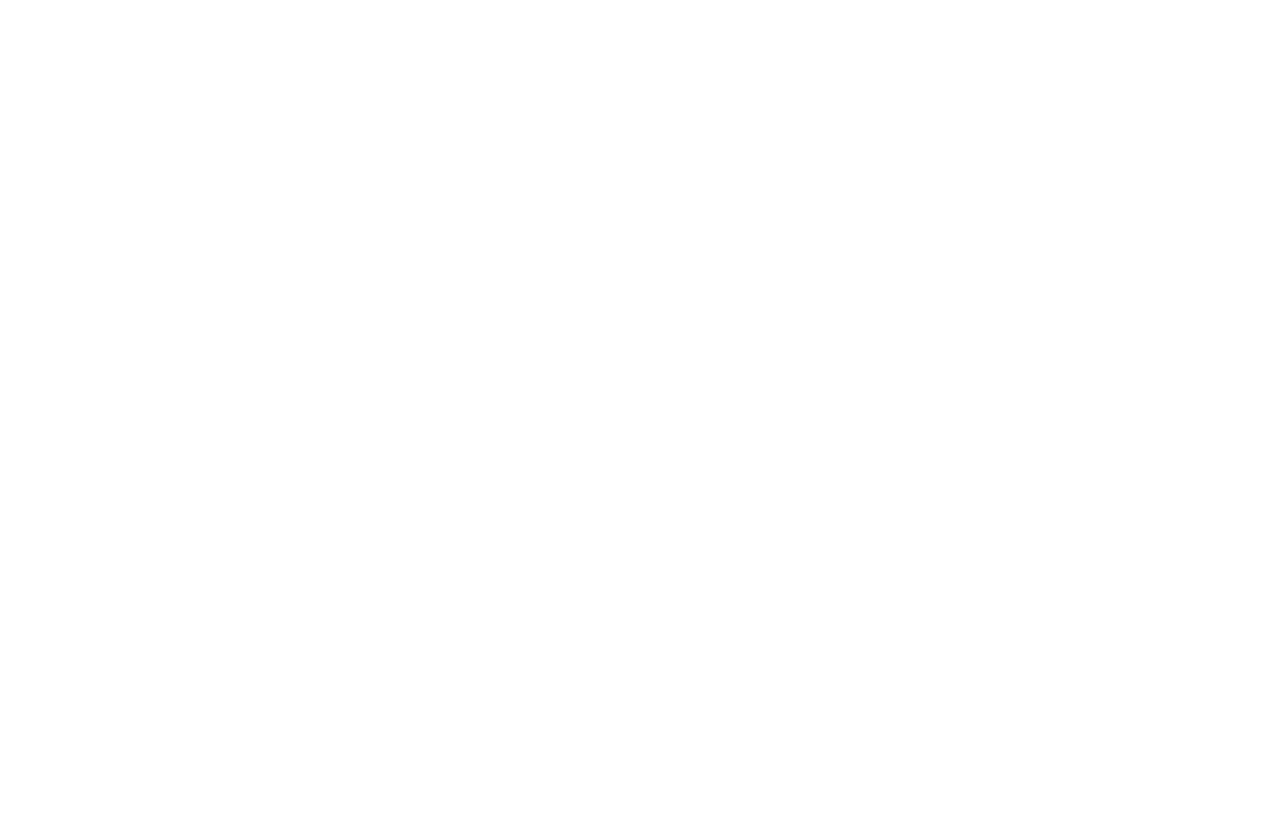
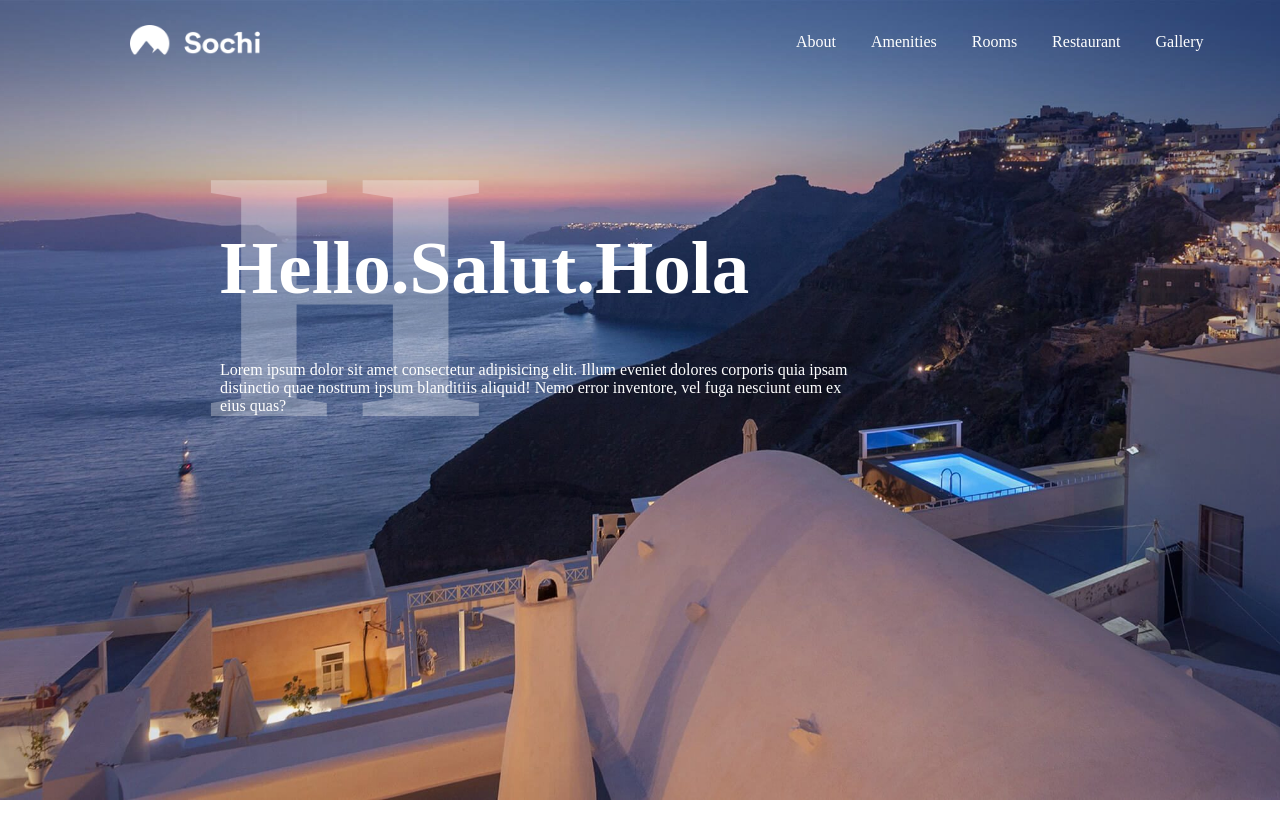
Before and after one commit to ya2n-bt/Eval-HTML-CSS, a plain HTML site: page index.html in a window 1280 px wide. Shown: the top 838 px of the page. Before the commit the page ends 800 px from the top, so only its background shows below. Drawn offline with Linux system fonts and the light colour scheme.

Commit message:
Création de la page home et toutes les sections vides

```diff
--- a/index.html
+++ b/index.html
@@ -3,9 +3,43 @@
 <head>
     <meta charset="UTF-8">
     <meta name="viewport" content="width=device-width, initial-scale=1.0">
-    <title>Document</title>
+    <title>Hotel website</title>
+    <link rel="stylesheet" href="styles.css">
 </head>
+
 <body>
+    <header id="Home">
+        <div class="tete">
+            <img src="Images/logo.png">
+            <nav>
+                <a href="#About">About</a>
+                <a href="#Amenities">Amenities</a>
+                <a href="#Rooms">Rooms</a>
+                <a href="#Restaurant">Restaurant</a>
+                <a href="#Gallery">Gallery</a>
+            </nav>
+        </div>
+        <span>
+            <h1>Hello.Salut.Hola</h1>
+            <p>Lorem ipsum dolor sit amet consectetur adipisicing elit. Illum eveniet dolores corporis quia ipsam distinctio
+            quae nostrum ipsum blanditiis aliquid! Nemo error inventore, vel fuga nesciunt eum ex eius quas?</p>
+        </span>
+    </header>
+
+    <section id="About">
+    </section>
+
+    <section id="Amenities">
+    </section>
+
+    <section id="Rooms">
+    </section>
+
+    <section id="Restaurant">
+    </section>
+
+    <section id="Gallery">
+    </section>
 
 </body>
 </html>
--- a/styles.css
+++ b/styles.css
@@ -0,0 +1,95 @@
+body{
+    padding: 0;
+    box-sizing: border-box;
+    margin: 0;
+}
+
+.tete {
+    display: flex;
+    justify-content: space-between;
+}
+
+.tete nav {
+    display: flex;
+    gap: 35px;
+    width: 30%;
+    margin-right: 100px;
+    margin-top: 8px;
+    padding: 0;
+}
+
+.tete img {
+    width: 130px;
+    height: 30px;
+    margin-left: 130px;
+    margin-top: 25px;
+}
+
+.tete a {
+    text-decoration: none;
+    color: white;
+    margin-top: 25px;
+    transition: 0.5s;
+}
+
+.tete a:hover {
+    color: #c1b086;
+}
+
+
+
+#Home {
+    background: url(images/home1.jpg);
+    background-size: cover;
+    background-position: center;
+    color: white;
+    height: 100vh;
+}
+
+#Home h1::after{
+    position: absolute;
+    top: 11%;
+    left: 16%;
+    opacity: 0.3;
+    content: "H";
+    font-size: 360px;
+}
+
+#Home span {
+    display: block;
+    margin-left: 220px;
+    margin-top: 170px;
+}
+
+#Home span h1 {
+    font-size: 75px;
+}
+
+#Home span p {
+    width: 60%;
+}
+
+#About {
+    height: 100vh;
+    position: relative;
+}
+
+#Amenities {
+    height: 100vh;
+    position: relative;
+}
+
+#Rooms {
+    height: 100vh;
+    position: relative;
+}
+
+#Restaurant {
+    height: 100vh;
+    position: relative;
+}
+
+#Gallery {
+    height: 100vh;
+    position: relative;
+}
```
Also changed, not shown: 1 other file.
